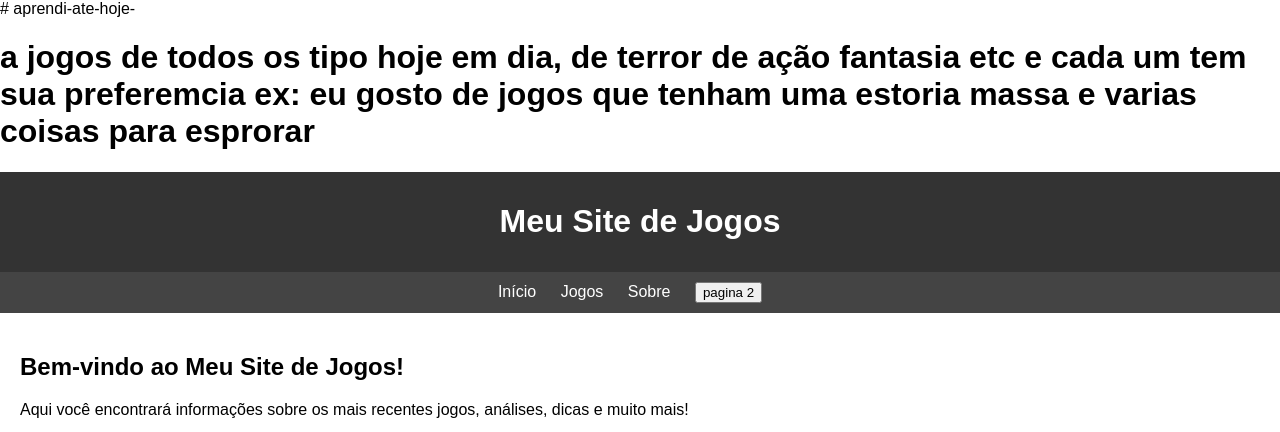
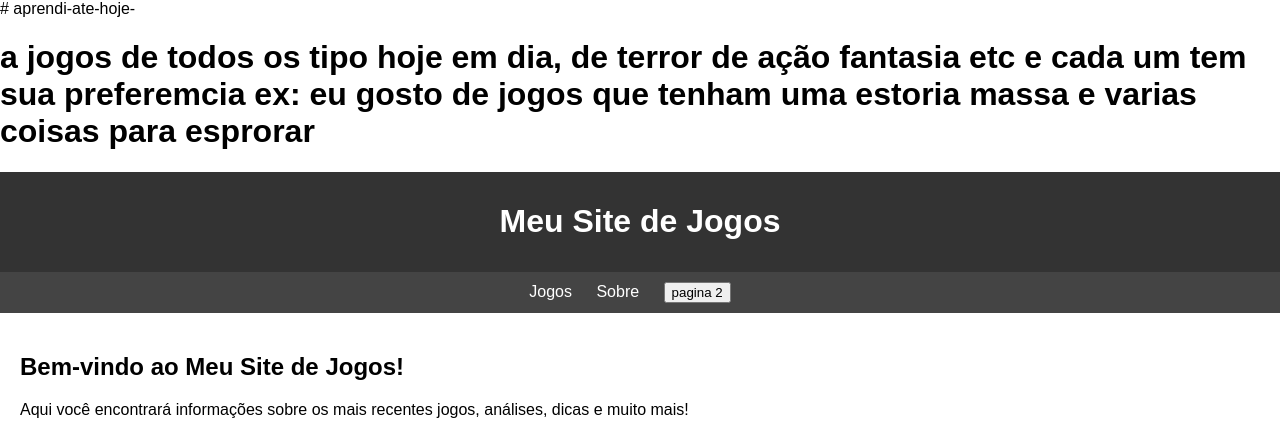
Before and after one commit to gentulio22/aprendi-ate-hoje-, a plain HTML site: page index.html in a window 1280 px wide. Shown: the top 432 px of the page. Drawn offline with Linux system fonts and the light colour scheme.

Commit message:
Update index.html

```diff
--- a/index.html
+++ b/index.html
@@ -53,7 +53,6 @@
 </header>
 
 <nav>
-    <a href="#">Início</a>
     <a href="#">Jogos</a>
     <a href="#">Sobre</a>
     <a href="pg2.html"><button>pagina 2</button><a/>
```
